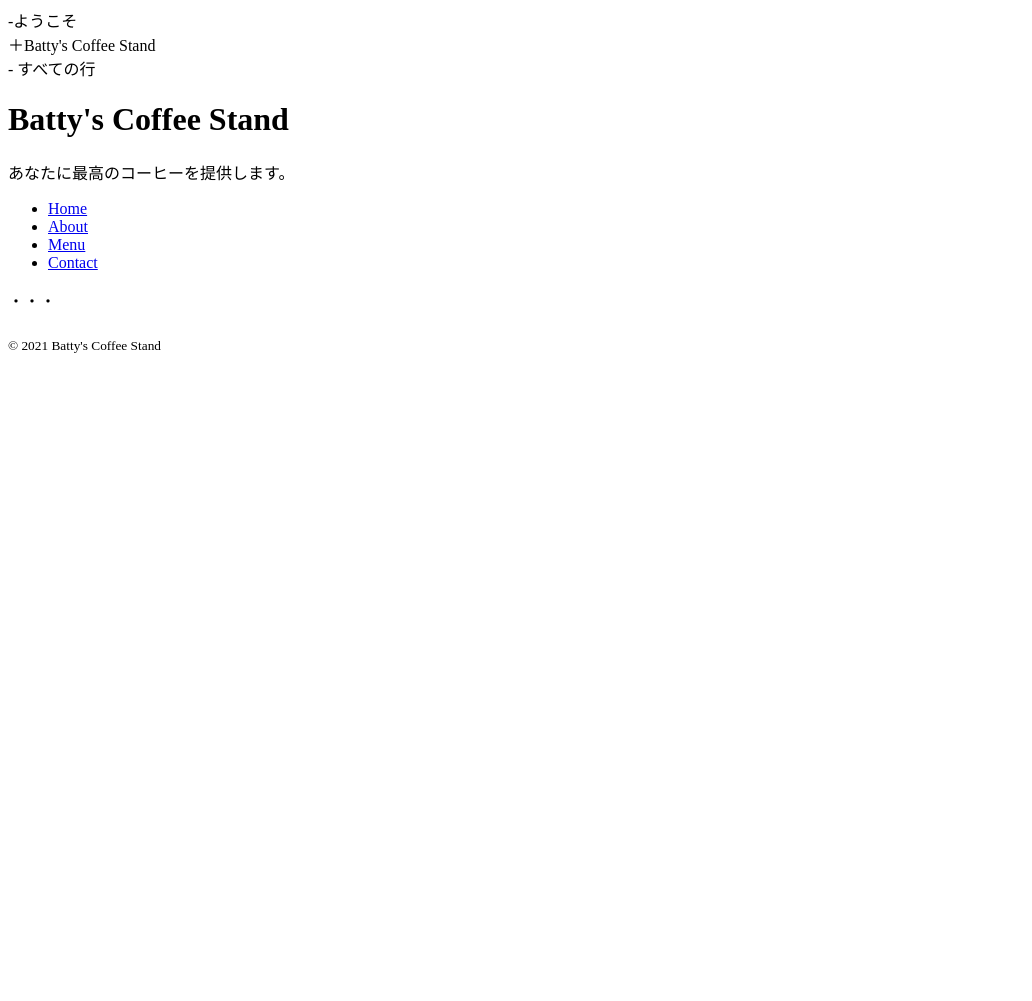
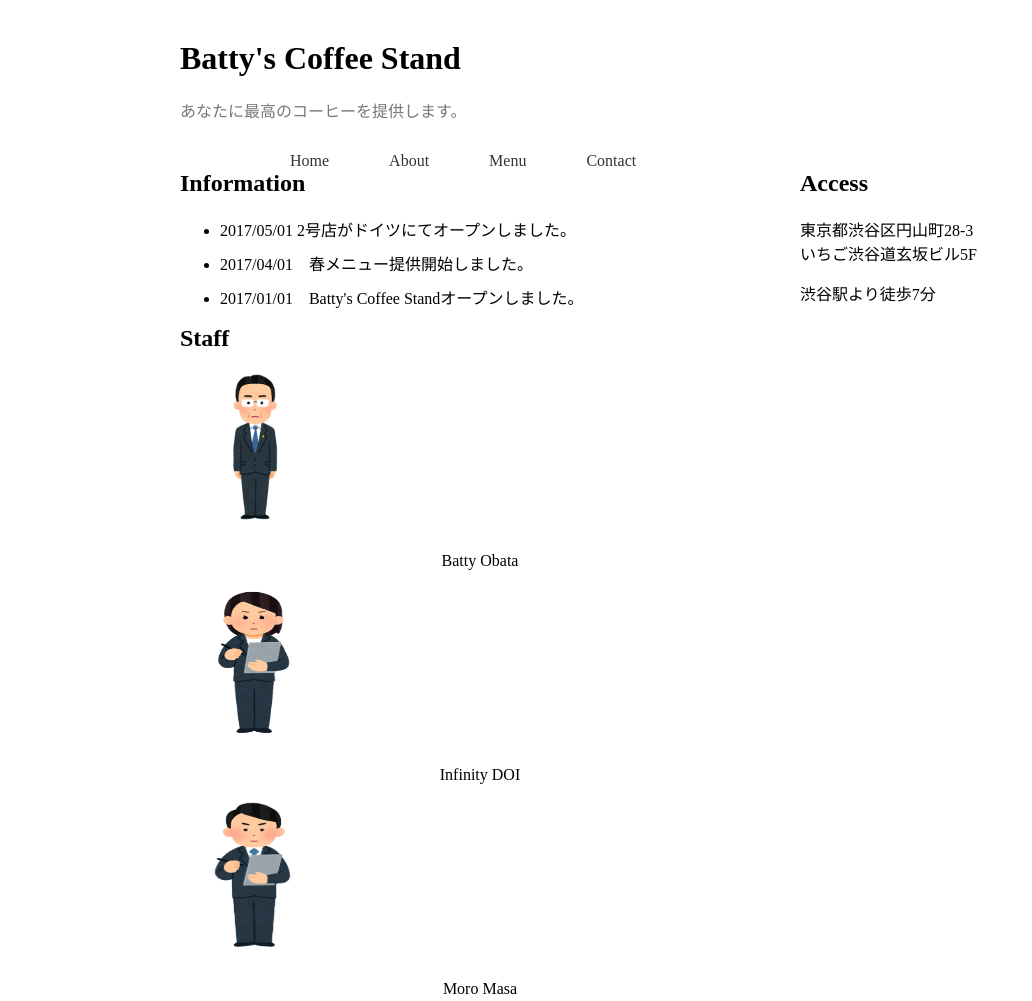
Before and after one commit to ey620409/html-sample, a plain HTML site: page index.html in a window 1280 px wide. Shown: the whole page, without its empty margins (0-1032 px from the left). Before the commit the page ends 800 px from the top, so only its background shows below. Drawn offline with Linux system fonts and the light colour scheme.

Commit message:
cssnokadai #1

```diff
--- /dev/null
+++ b/css/style.css
@@ -0,0 +1,111 @@
+・・・
+header {
+    margin-top: 20px;
+}
+
+.container {
+    width: 920px;
+    margin: 0 auto 40px auto;
+}
+
+.header-title{
+    margin-top: 40px;
+    margin-bottom: 30px;
+}
+
+.logo {
+    font-size: 32px;
+}
+
+.title-text {
+    color: #777;
+}
+-----------------------------------------------------------
+・・・
+.header-navigation {
+    width: 100%;
+    background-color: #fff;
+    padding: 20px 0;
+}
+
+.header-navigation li{
+    float: left;
+    padding: 0 30px;
+    text-align: center;
+    list-style-type: none;
+}
+
+.header-navigation li a {
+    color: #333;
+    text-decoration: none;
+}
+------------------------------------------------------------
+・・・
+.clearfix::after{
+    content: "";
+    display: block;
+    clear: both;
+}
+------------------------------------------------------------
+footer{
+    text-align: center;
+}
+
+.copyrigjt {
+    color: #777;
+}
+------------------------------------------------------------
+・・・
+.card-contens{
+    padding: 40px;
+    margin-bottom: 20px;
+    background-color: #fff;
+}
+
+.card-title {
+    font-size: 24px;
+    font-weight: bold;
+    margin-top: 0;
+    margin-bottom: 20px;
+}
+
+main{
+    width: 600px;
+    margin-right: 20px;
+    float: left;
+}
+
+aside {
+    width: 300px;
+    float: left;
+}
+---------------------------------------------
+・・・
+.information-list {
+    list-style-type: none;
+    padding-left: 0;
+}
+
+.information-list li {
+    margin-bottom: 10px;
+}
+---------------------------------------------
+.staff {
+    width: 150px;
+    margin-right: 35px;
+    float: left;
+}
+
+.staff:last-child {
+    margin-right: 0;
+}
+
+.staff-image {
+    margin-bottom: 10px;
+    width: 150px;
+    height: 150px;
+}
+
+.staff-name {
+    text-align: center;
+}
--- a/index.html
+++ b/index.html
@@ -1,18 +1,10 @@
 <!DOCTYPE html>
-</html>
-
+<html>
 <head>
-  <meta charset="UTF-8" />
--<table>ようこそ</table>
-＋<table>Batty's Coffee Stand</table>
+  <meta charset="UTF-8"/>
+  <title>Batty's Coffee Stand</title>
+  <link rel="stylesheet" href="css/style.css">
 </head>
-
-
-<body>
-- すべての行
-</body>
-
-<html>
 <body>
     <header>
       <div class="container">
@@ -21,6 +13,7 @@
          <p class="title-text">あなたに最高のコーヒーを提供します。</p>
        </div>
        <ul class="header-navigation">
+       <ul class="header-navigation clearfix">
         <li><a href="#">Home</a></li>
         <li><a href="#">About</a></li>
         <li><a href="#">Menu</a></li>
@@ -28,13 +21,40 @@
        </ul>
       </div>
     </header>
-</body>
-
-<body>
-    <header>
-        ・・・
-    </header>
-　　<footer>
-       <small class="copyright">© 2021 Batty's Coffee Stand</small>
-   </footer>
-</body>
+<div class="container clearfix">
+  <main>
+    <div class="card-contents">
+      <h2 class="card-title">Information</h2>
+      <ul class="information-list">
+        <li>2017/05/01 2号店がドイツにてオープンしました。</li>
+        <li>2017/04/01　春メニュー提供開始しました。</li>
+        <li>2017/01/01　Batty's Coffee Standオープンしました。</li>
+      </ul>
+    </div>
+  <div class="card-contents">
+    <h2 class="card-title">Staff</h2>
+    <div class="staff-list clearfix">
+     <div class="staff">
+       <img src="img/staff_01.png" class="staff-image">
+       <p class="staff-name">Batty Obata</p>
+      </div>
+      <div class="staff">
+       <img src="img/staff_02.png" class="staff-image">
+       <p class="staff-name">Infinity DOI</p>
+      </div>
+      <div class="staff">
+        <img src="img/staff_03.png" class="staff-image">
+        <p class="staff-name">Moro Masa</p>
+      </div>
+    </div>
+  </div>
+  </main>
+  <aside>
+    <div class="card-contents">
+    <h2 class="card-title">Access</h2>
+    <p>東京都渋谷区円山町28-3<br>いちご渋谷道玄坂ビル5F</p>
+    <p>渋谷駅より徒歩7分</p>
+  </div>
+</aside>
+</div>
+<footer>
```
Also changed, not shown: img/staff_01.png (added), img/staff_02.png (added), img/staff_03.png (added).
